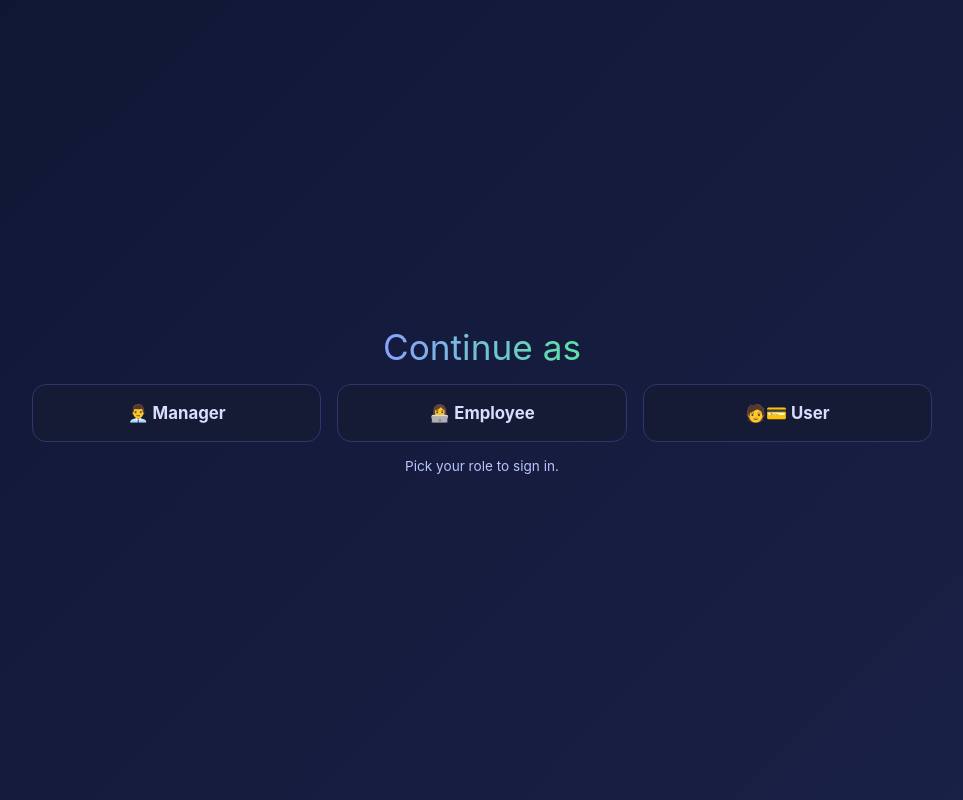
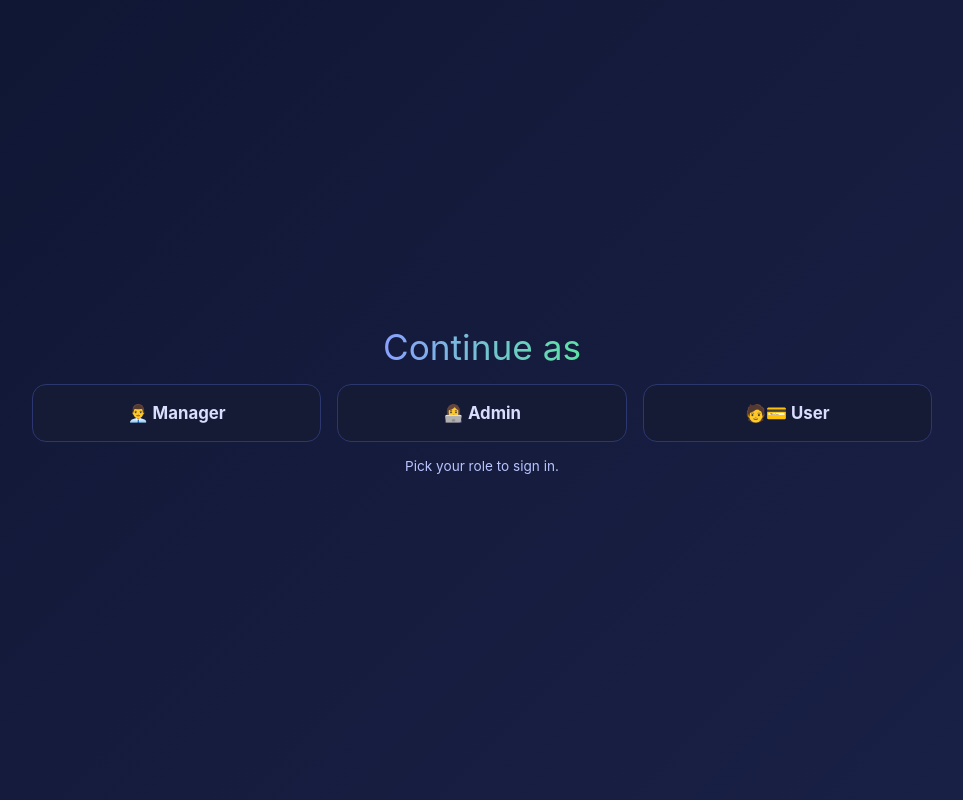
Before and after one commit to siri-118/bankbot, a Flask app: page /role-select in a window 1280 px wide. Shown: the whole page, without its empty margins (158-1121 px from the left). Run offline with Flask 3, Linux system fonts and the light colour scheme.

Commit message:
Updated role_select.html to rename Employee to Admin

```diff
--- a/templates/role_select.html
+++ b/templates/role_select.html
@@ -34,7 +34,7 @@
     <div class="role-title">Continue as</div>
     <div class="role-grid">
       <a class="role-card" href="{{ url_for('login_page', role='manager') }}">👨‍💼 Manager</a>
-      <a class="role-card" href="{{ url_for('login_page', role='employee') }}">👩‍💻 Employee</a>
+      <a class="role-card" href="{{ url_for('login_page', role='Admin') }}">👩‍💻 Admin</a>
       <a class="role-card" href="{{ url_for('login_page', role='user') }}">🧑‍💳 User</a>
     </div>
     <div class="hint">Pick your role to sign in.</div>
```
